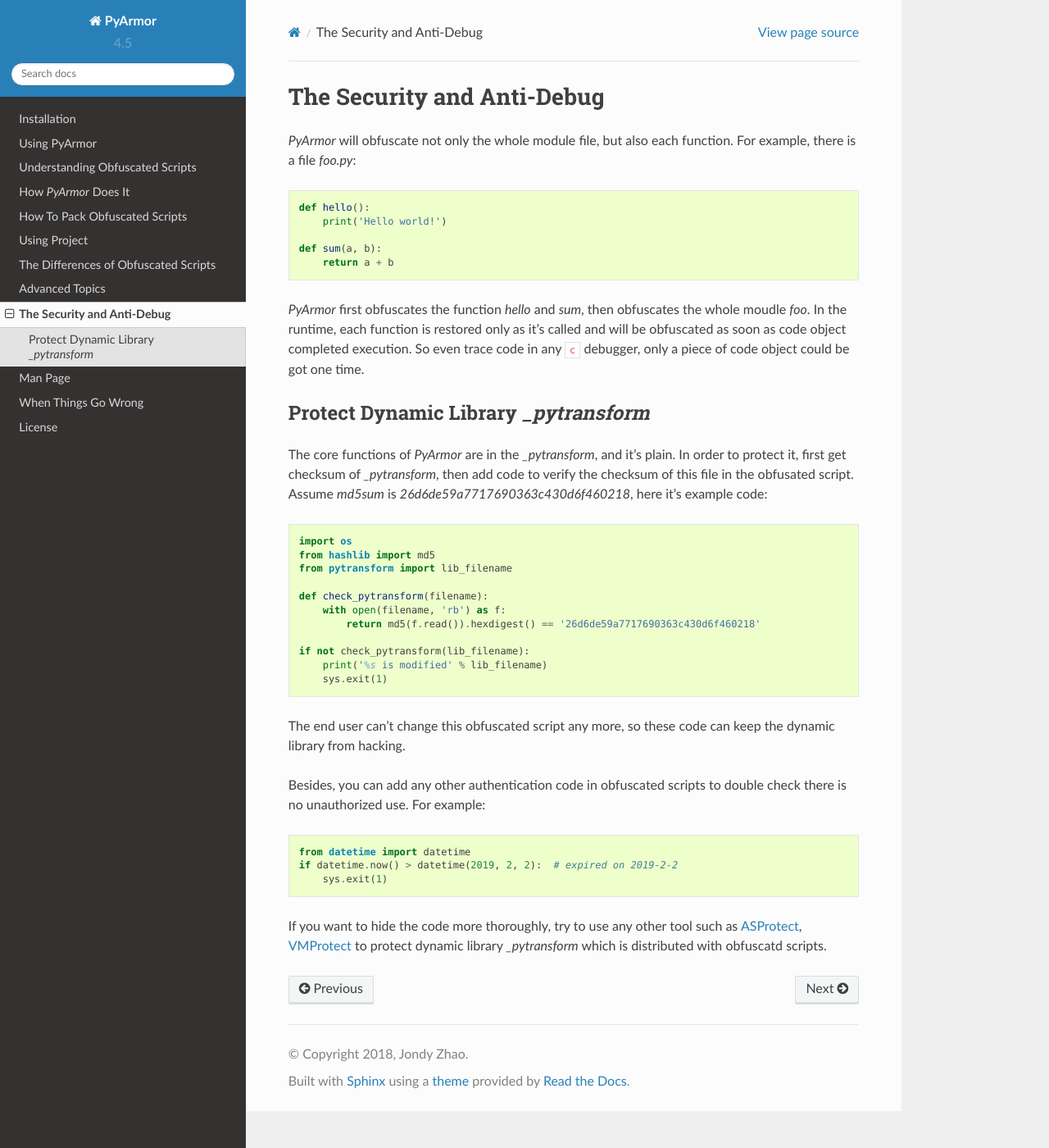
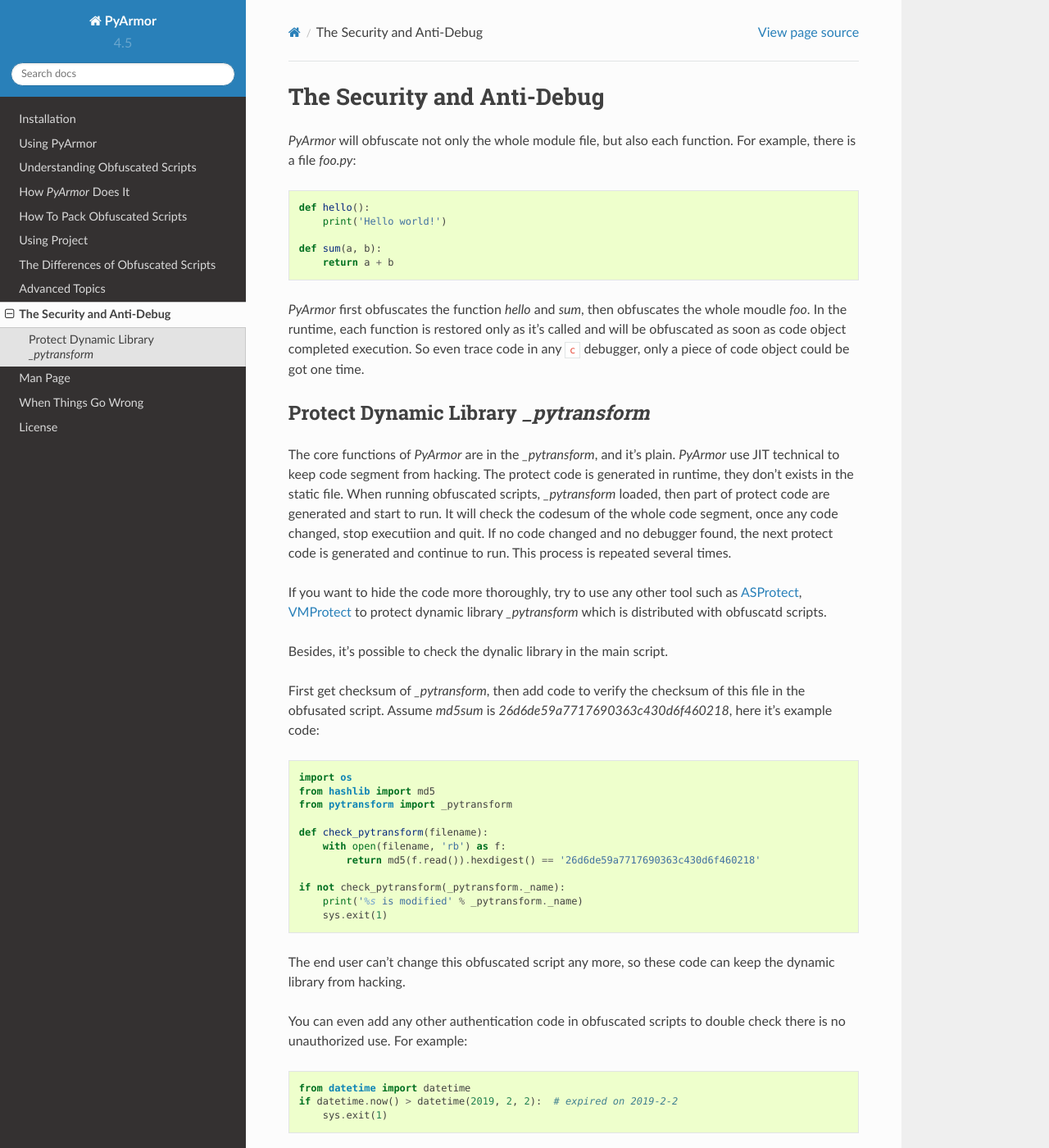
Before and after one commit to dashingsoft/pyarmor, a Sphinx documentation site: the page built from docs/security.rst, in a window 1280 px wide and 1400 px high. Shown: the whole window at 82% size. Built offline with Sphinx 7.4.7 and the Read the Docs theme 2.0.0, drawn with Linux system fonts in a browser that asks for light colours.

Commit message:
Refine security section

```diff
--- a/docs/security.rst
+++ b/docs/security.rst
@@ -24,35 +24,46 @@
 --------------------------------------
 
 The core functions of |PyArmor| are in the `_pytransform`, and it's
-plain. In order to protect it, first get checksum of `_pytransform`,
-then add code to verify the checksum of this file in the obfusated
-script. Assume `md5sum` is `26d6de59a7717690363c430d6f460218`, here
-it's example code::
+plain. |PyArmor| use JIT technical to keep code segment from
+hacking. The protect code is generated in runtime, they don't exists
+in the static file. When running obfuscated scripts, `_pytransform`
+loaded, then part of protect code are generated and start to run. It
+will check the codesum of the whole code segment, once any code
+changed, stop executiion and quit. If no code changed and no debugger
+found, the next protect code is generated and continue to run. This
+process is repeated several times.
+
+If you want to hide the code more thoroughly, try to use any other
+tool such as ASProtect_, VMProtect_ to protect dynamic library
+`_pytransform` which is distributed with obfuscatd scripts.
+
+Besides, it's possible to check the dynalic library in the main
+script.
+
+First get checksum of `_pytransform`, then add code to verify the
+checksum of this file in the obfusated script. Assume `md5sum` is
+`26d6de59a7717690363c430d6f460218`, here it's example code::
 
     import os
     from hashlib import md5
-    from pytransform import lib_filename
+    from pytransform import _pytransform
 
     def check_pytransform(filename):
         with open(filename, 'rb') as f:
             return md5(f.read()).hexdigest() == '26d6de59a7717690363c430d6f460218'
 
-    if not check_pytransform(lib_filename):
-        print('%s is modified' % lib_filename)
+    if not check_pytransform(_pytransform._name):
+        print('%s is modified' % _pytransform._name)
         sys.exit(1)
 
 The end user can't change this obfuscated script any more, so these
 code can keep the dynamic library from hacking.
 
-Besides, you can add any other authentication code in obfuscated
-scripts to double check there is no unauthorized use. For example::
+You can even add any other authentication code in obfuscated scripts
+to double check there is no unauthorized use. For example::
 
     from datetime import datetime
     if datetime.now() > datetime(2019, 2, 2):  # expired on 2019-2-2
         sys.exit(1)
 
-If you want to hide the code more thoroughly, try to use any other
-tool such as ASProtect_, VMProtect_ to protect dynamic library
-`_pytransform` which is distributed with obfuscatd scripts.
-
 .. include:: _common_definitions.txt
```
